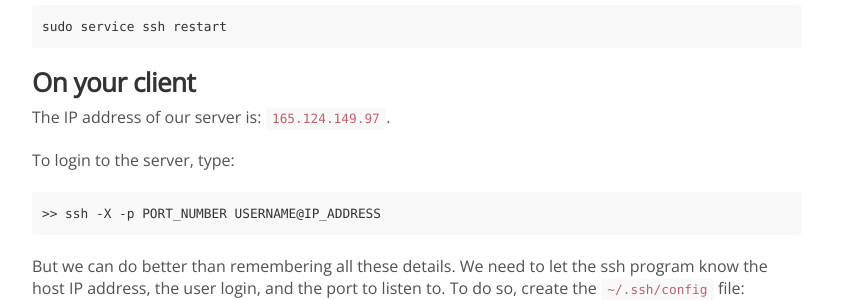
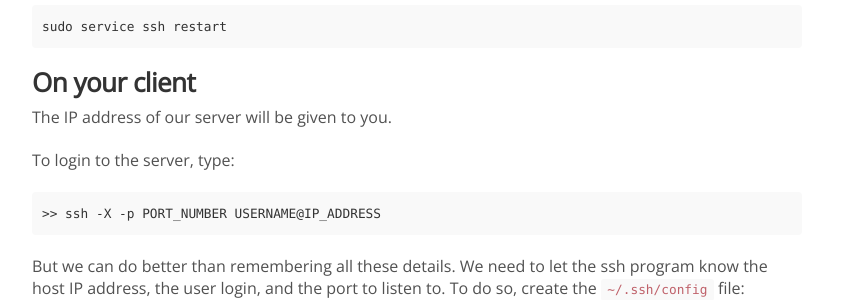
Before and after one commit to KordingLab/KordingLab.github.io, a Jekyll site: the page built from _posts/2016-08-12-quadcorn.md, in a window 1280 px wide and 900 px high, scrolled down 1442 px. Shown: the part 154-454 px from the top of the window, without its empty margins (223-1071 px from the left). Built offline with Jekyll 4.4.1, drawn with Linux system fonts in a browser that asks for light colours; nearby versions of some CDN libraries; comment, search, counter and statistics services are not loaded.

Commit message:
remove IP address

```diff
--- a/_posts/2016-08-12-quadcorn.md
+++ b/_posts/2016-08-12-quadcorn.md
@@ -85,7 +85,7 @@ sudo service ssh restart
 
 ### On your client
 
-The IP address of our server is: `165.124.149.97`.
+The IP address of our server will be given to you.
 
 To login to the server, type:
 
```
